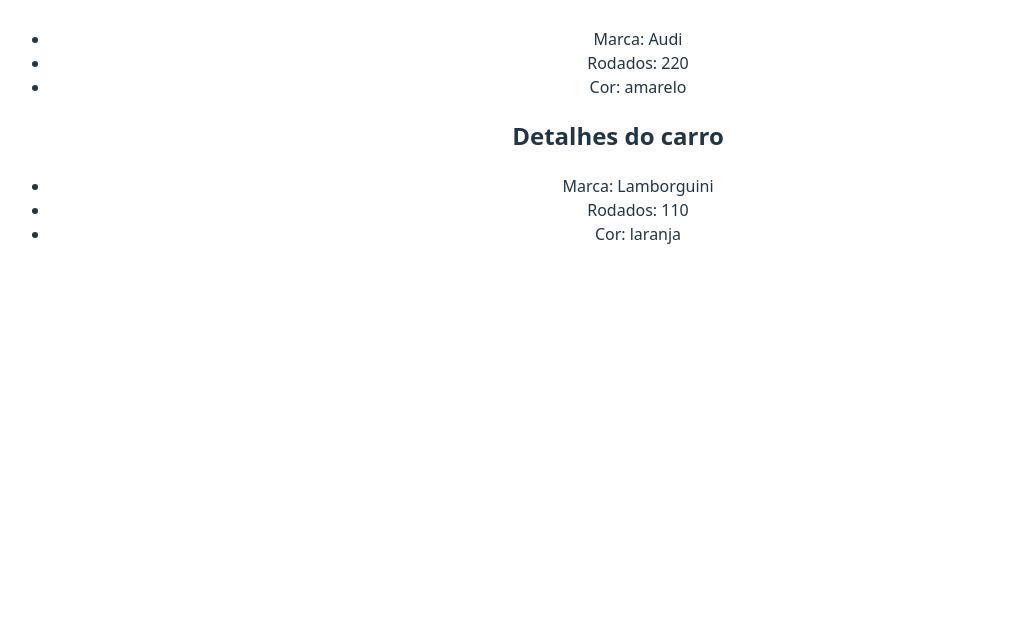
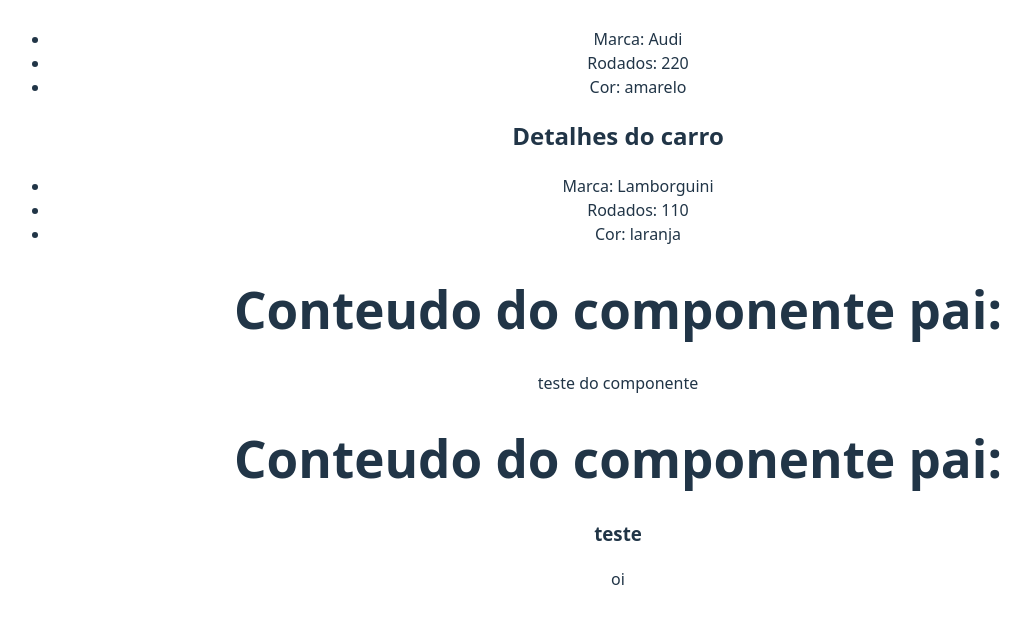
Before and after one commit to SamuelHeluany/ReactJSLearn, a React (Vite) app in the folder 3_AVANCANDO_EM_REACT/Avancando_react/: page / in a window 1280 px wide. Shown: the part 2082-2705 px from the top of the page, without its empty margins (22-1053 px from the left). Built offline with nearby package versions, Linux system fonts and the light colour scheme.

Commit message:
children prop, learn!

```diff
--- a/3_AVANCANDO_EM_REACT/Avancando_react/src/App.jsx
+++ b/3_AVANCANDO_EM_REACT/Avancando_react/src/App.jsx
@@ -9,6 +9,7 @@
 
 import ListRender from './componnents/ListRender'
 import ShowUserName from './componnents/ShowUserName'
+import Container from './componnents/Container'
 
 // Renderização de lista com componente
 const cars = [
@@ -36,6 +37,15 @@
       {cars.map((car) => (
         <CarDetails key={car.id} brand={car.brand} color={car.color} km={car.km} />
       ))}
+      <Container>
+        <p>teste do componente</p>
+      </Container>
+      <Container>
+        <div>
+          <h3>teste</h3>
+          <p>oi</p>
+        </div>
+      </Container>
     </>
   )
 }
--- /dev/null
+++ b/3_AVANCANDO_EM_REACT/Avancando_react/src/componnents/Container.jsx
@@ -0,0 +1,11 @@
+
+const Container = ({children}) => {
+  return (
+    <div>
+        <h1>Conteudo do componente pai: </h1>
+        {children}
+    </div>
+  )
+}
+
+export default Container
```
